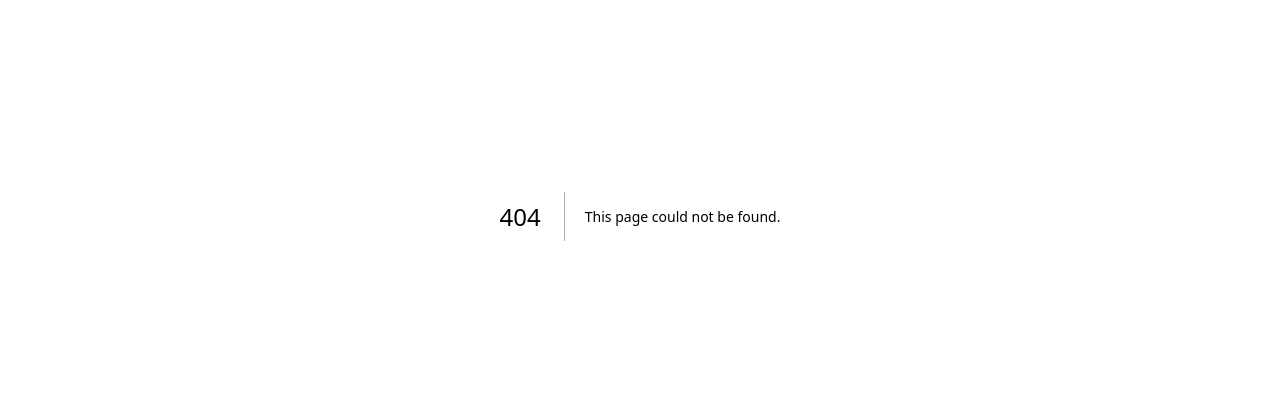
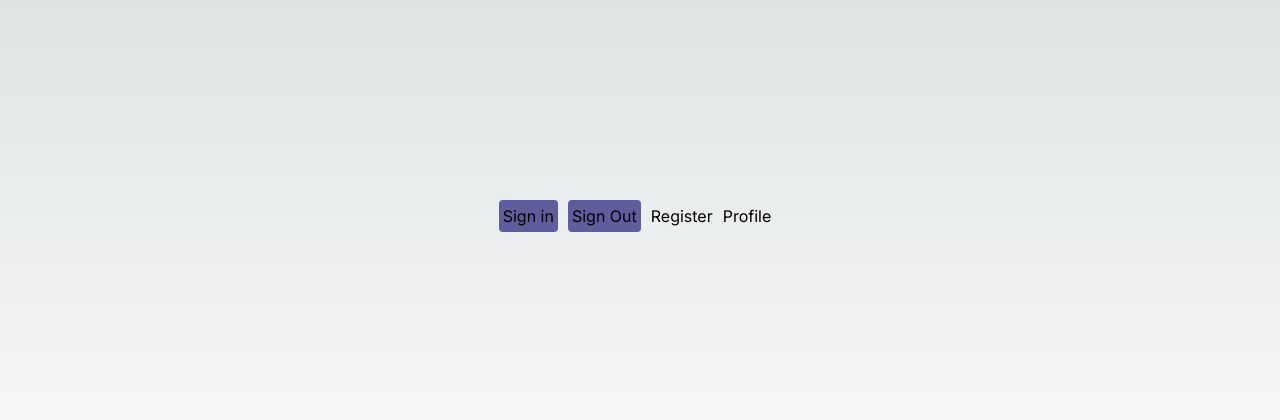
Before and after one commit to maeta187/Next-Auth-Sample, a Next.js app: page /top in a window 1280 px wide. Before the commit this address had no page. Shown: the part 184-604 px from the top of the page. Built offline with nearby package versions, Linux system fonts and the light colour scheme.

Commit message:
✨ : topページの実装

```diff
--- /dev/null
+++ b/src/app/top/page.tsx
@@ -0,0 +1,21 @@
+import {
+  LoginButton,
+  LogoutButton,
+  ProfileButton,
+  RegisterButton
+} from '@/components/buttons'
+
+export default function Page() {
+  return (
+    <main className='flex justify-center items-center h-screen'>
+      <div>
+        <LoginButton />
+        <LogoutButton />
+      </div>
+      <div>
+        <RegisterButton />
+        <ProfileButton />
+      </div>
+    </main>
+  )
+}
```
